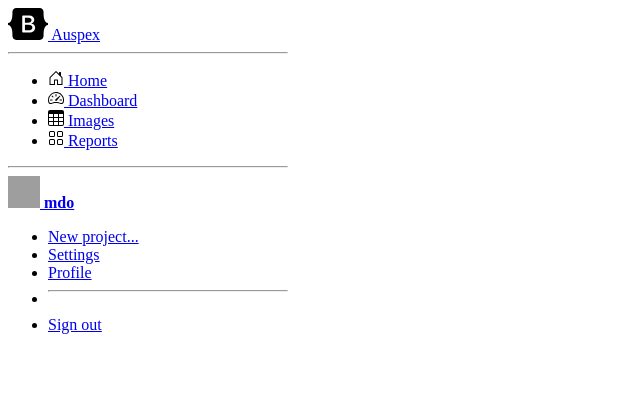
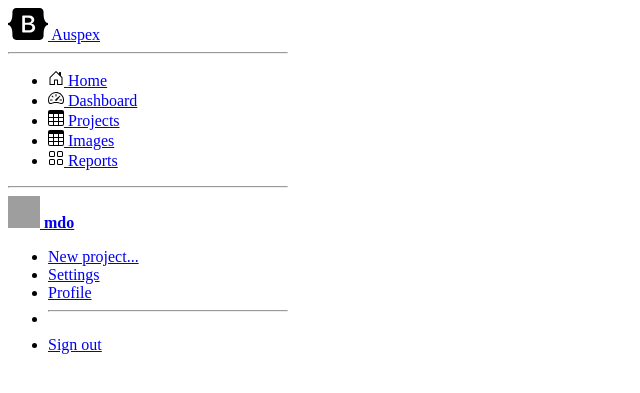
Before and after one commit to pederhan/auspex2, a Python web app: template auspex2/html/templates/navbar.html in a window 1280 px wide. Shown: the top 393 px of the page, without its empty margins (0-640 px from the left). Run offline with Jinja, Linux system fonts and the light colour scheme; the template is opened without the code that fills it, so the values that code supplies are empty; grey boxes are pictures that could not be loaded.

Commit message:
Add "Projects" navbar item

```diff
--- a/auspex2/html/templates/navbar.html
+++ b/auspex2/html/templates/navbar.html
@@ -178,6 +178,15 @@
         </li>
         <li>
             <a href="#"
+                class="nav-link {% if request.url.path == '/projects' %} active {% else %} text-white {% endif %}">
+                <svg class="bi pe-none me-2" width="16" height="16">
+                    <use xlink:href="#table" />
+                </svg>
+                Projects
+            </a>
+        </li>
+        <li>
+            <a href="#"
                 class="nav-link {% if request.url.path == '/images' %} active {% else %} text-white {% endif %}">
                 <svg class="bi pe-none me-2" width="16" height="16">
                     <use xlink:href="#table" />
```
